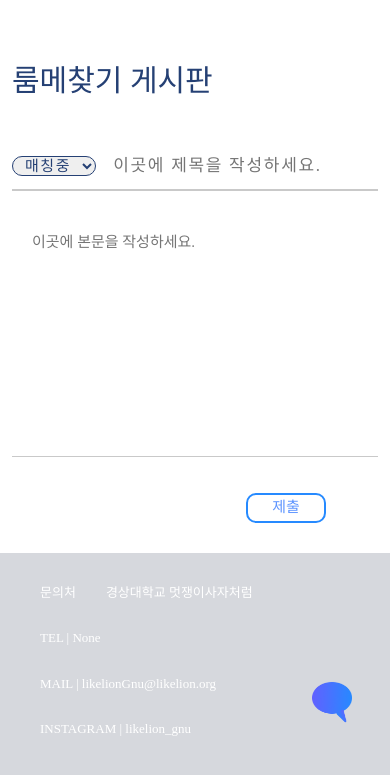
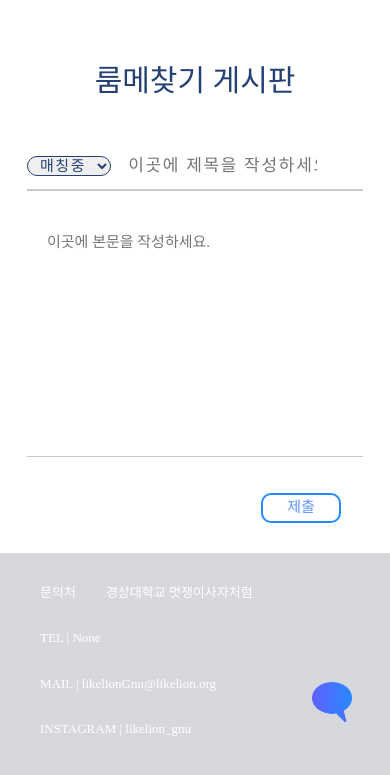
Before and after one commit to LeeJaesung2/checkmate, a Django app: page /roommate/create in a window 390 px wide. Shown: the part 78-853 px from the top of the page. Run offline with Django 3.2, Linux system fonts and the light colour scheme; some libraries are stand-ins or nearby versions; some web fonts are replaced.

Commit message:
룸메이트 create 모바일버전 완료

```diff
--- a/roommate/templates/create.html
+++ b/roommate/templates/create.html
@@ -7,7 +7,7 @@
 {% block content %}
 <body>
 <div class="info_container col-12 col-md-12 offset-md-0 col-lg-10 offset-lg-1 col-xxl-8 offset-xxl-2">
-	<h3>룸메찾기 게시판</h3>
+	<h3 class="row justify-content-center">룸메찾기 게시판</h3>
     <form action="" method="POST" enctype="multipart/form-data">
 		<div class="info_container-box1">
 
--- a/static/css/write.css
+++ b/static/css/write.css
@@ -98,3 +98,9 @@
     margin-left: 10px;
 
 }
+
+@media screen and (max-width: 768px){
+    .info_container{
+        padding: 0 15px;
+    }
+}
```
